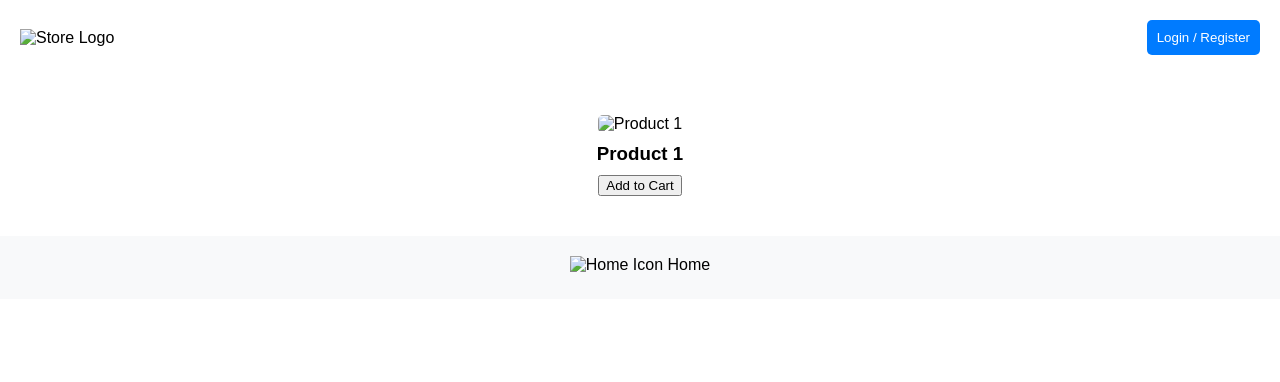
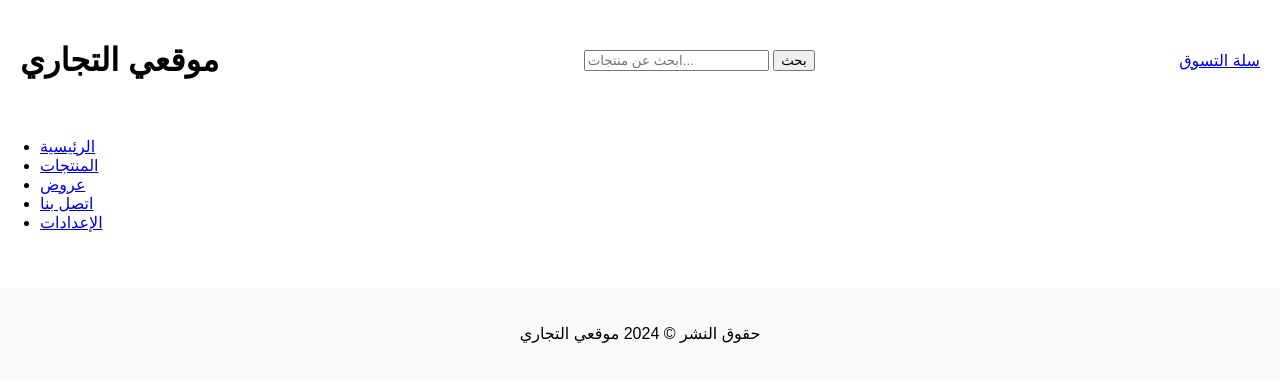
Before and after one commit to SuperWebsite/Amazon.Sexy, a plain HTML site: page index.html in a window 1280 px wide. Drawn offline with Linux system fonts and the light colour scheme.

Commit message:
Update index.html

```diff
--- a/index.html
+++ b/index.html
@@ -1,43 +1,41 @@
 <!DOCTYPE html>
-<html lang="en">
+<html lang="ar">
 <head>
     <meta charset="UTF-8">
     <meta name="viewport" content="width=device-width, initial-scale=1.0">
-  <title>Online Store</title>
+    <title>موقعي التجاري</title>
     <link rel="stylesheet" href="styles.css">
 </head>
 <body>
     <header>
         <div class="logo">
-      <img src="logo.png" alt="Store Logo">
+            <h1>موقعي التجاري</h1>
         </div>
-    <div class="user">
-      <!-- Add login/register form here -->
-      <button>Login / Register</button>
+        <div class="search-bar">
+            <input type="text" placeholder="ابحث عن منتجات...">
+            <button>بحث</button>
+        </div>
+        <div class="cart">
+            <a href="#">سلة التسوق</a>
         </div>
     </header>
-
+    <nav>
+        <ul>
+            <li><a href="#">الرئيسية</a></li>
+            <li><a href="#">المنتجات</a></li>
+            <li><a href="#">عروض</a></li>
+            <li><a href="#">اتصل بنا</a></li>
+            <li><a href="settings.html">الإعدادات</a></li> <!-- رابط إلى صفحة الإعدادات -->
+        </ul>
+    </nav>
     <main>
-    <!-- Display products here -->
-    <div class="product">
-      <img src="product1.jpg" alt="Product 1">
-      <h3>Product 1</h3>
-      <div class="rating">
-        <!-- Add star rating here -->
-      </div>
-      <button class="add-to-cart">Add to Cart</button>
-    </div>
-    <!-- Repeat for other products -->
+        <section class="products">
+            <!-- المنتجات -->
+        </section>
     </main>
-
     <footer>
-    <div class="footer-link">
-      <img src="home.png" alt="Home Icon">
-      <span>Home</span>
-    </div>
-    <!-- Add other footer links -->
+        <p>حقوق النشر © 2024 موقعي التجاري</p>
     </footer>
-
-  <script src="script.js"></script>
+    <script src="scripts.js"></script>
 </body>
 </html>
```
Lines whose indentation alone changed are shown as unchanged.
